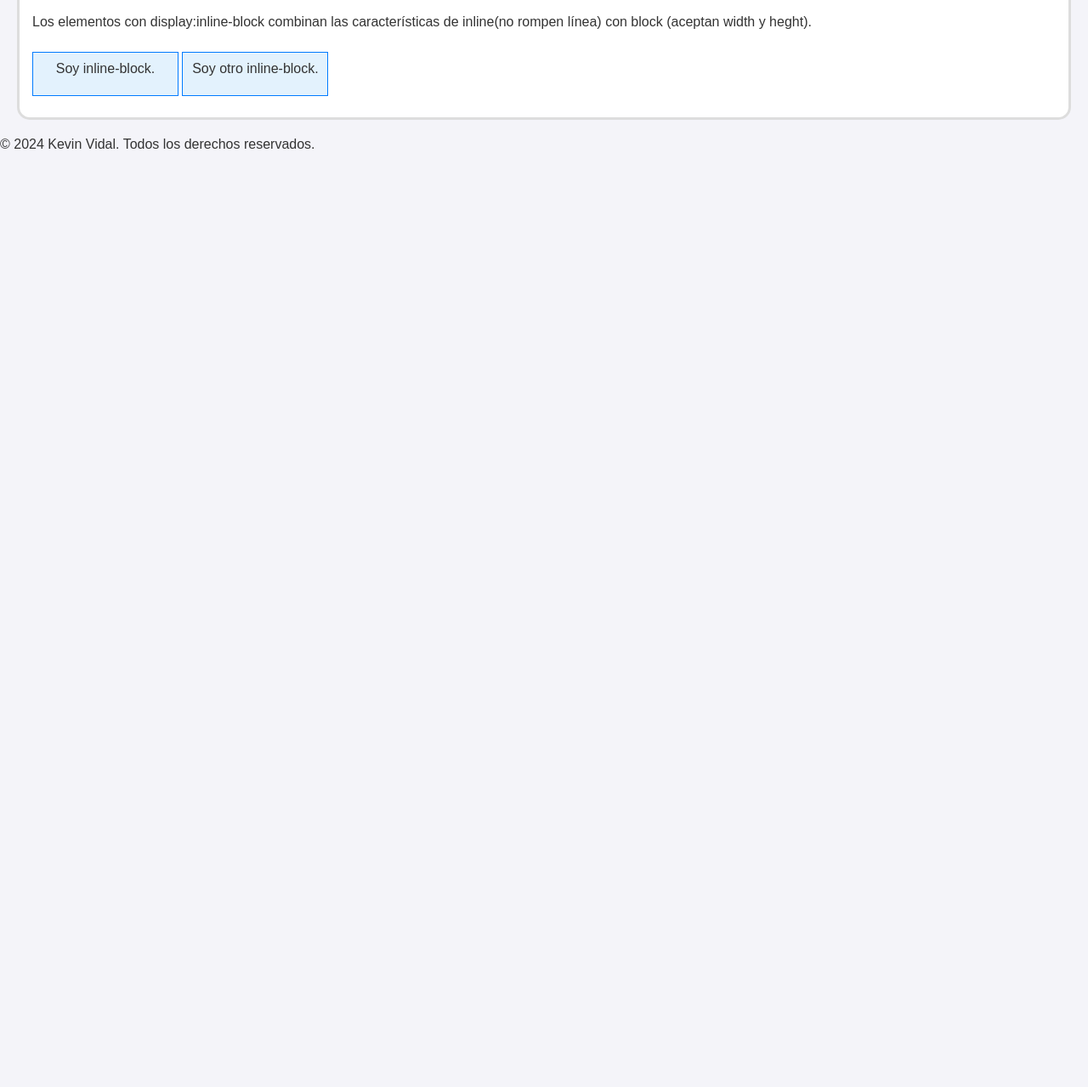
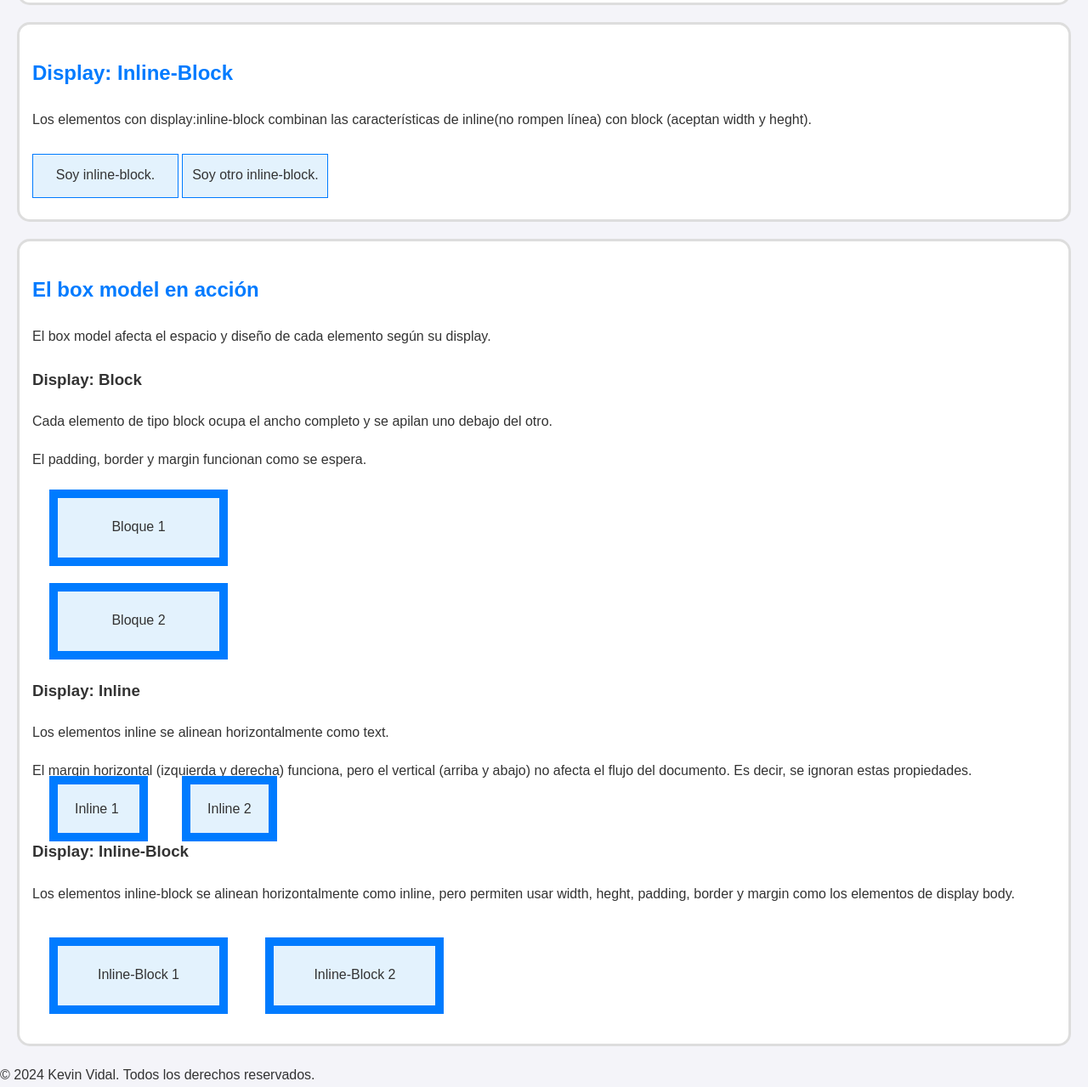
Before and after one commit to KevArt96/frontend-ai-modulo-2, a plain HTML site: page clase-21-11-24/index.html in a window 1280 px wide. Shown: the part 700-1979 px from the top of the page at 85% size. Before the commit the page ends 879 px from the top, so only its background shows below. Drawn offline with Linux system fonts and the light colour scheme.

Commit message:
Agrego la sección de box-model

```diff
--- a/clase-21-11-24/index.html
+++ b/clase-21-11-24/index.html
@@ -35,6 +35,42 @@
             <span class="box inline-block">Soy inline-block.</span>
             <span class="box inline-block">Soy otro inline-block.</span>
          </section>
+         <section>
+            <h2>El box model en acción</h2>
+            <p>El box model afecta el espacio y diseño de cada elemento según su display.</p>
+            <div>
+                <h3>Display: Block</h3>
+                <p>Cada elemento de tipo block ocupa el ancho completo y se apilan uno debajo del otro.</p>
+                <p>El padding, border y margin funcionan como se espera.</p>
+                <div class="box block model">
+                    Bloque 1
+                </div>
+                <div class="box block model">
+                    Bloque 2
+                </div>
+            </div>
+            <div>
+                <h3>Display: Inline</h3>
+                <p>Los elementos inline se alinean horizontalmente como text.</p>
+                <p>El margin horizontal (izquierda y derecha) funciona, pero el vertical (arriba y abajo) no afecta el flujo del documento. Es decir, se ignoran estas propiedades.</p>
+                <span class="box inline model">
+                    Inline 1
+                </span>
+                <span class="box inline model">
+                    Inline 2
+                </span>
+            </div>
+            <div>
+                <h3>Display: Inline-Block</h3>
+                <p>Los elementos inline-block se alinean horizontalmente como inline, pero permiten usar width, heght, padding, border y margin como los elementos de display body.</p>
+                <span class="box inline-block model">
+                    Inline-Block 1
+                </span>
+                <span class="box inline-block model">
+                    Inline-Block 2
+                </span>
+            </div>
+         </section>
     </main>
     <footer>
         &copy; 2024 Kevin Vidal. Todos los derechos reservados.
--- a/clase-21-11-24/style.css
+++ b/clase-21-11-24/style.css
@@ -6,6 +6,7 @@ body{
     padding: 0;
     background-color: #f4f4f9;
     color: #333;
+    line-height: 1.8;
 }
 
 header{
@@ -58,3 +59,9 @@ h2{
     width: 150px;
     height: 30px;
 }
+
+.model{
+    padding: 20px;
+    border: 10px solid #007bff;
+    margin: 20px;
+}
```
